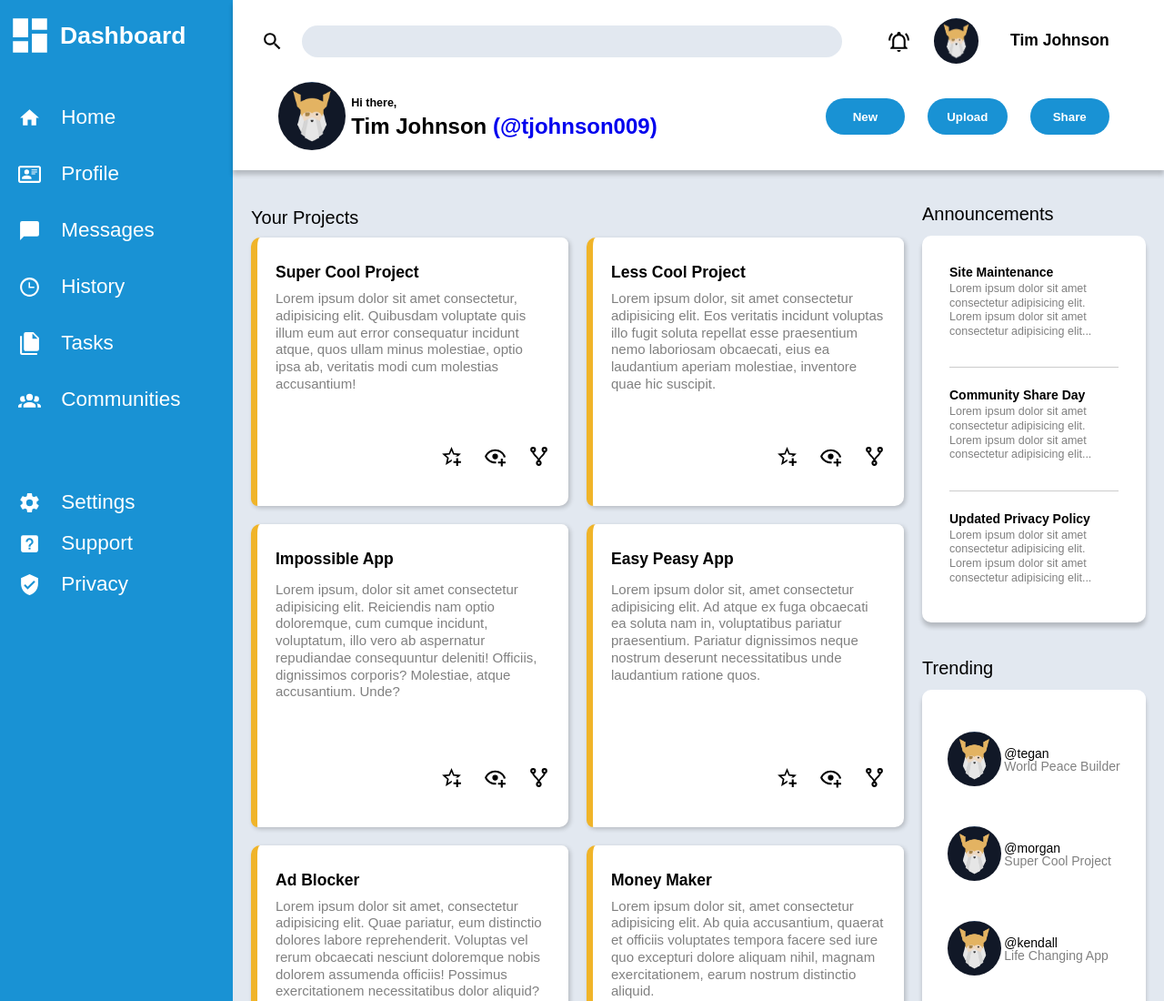
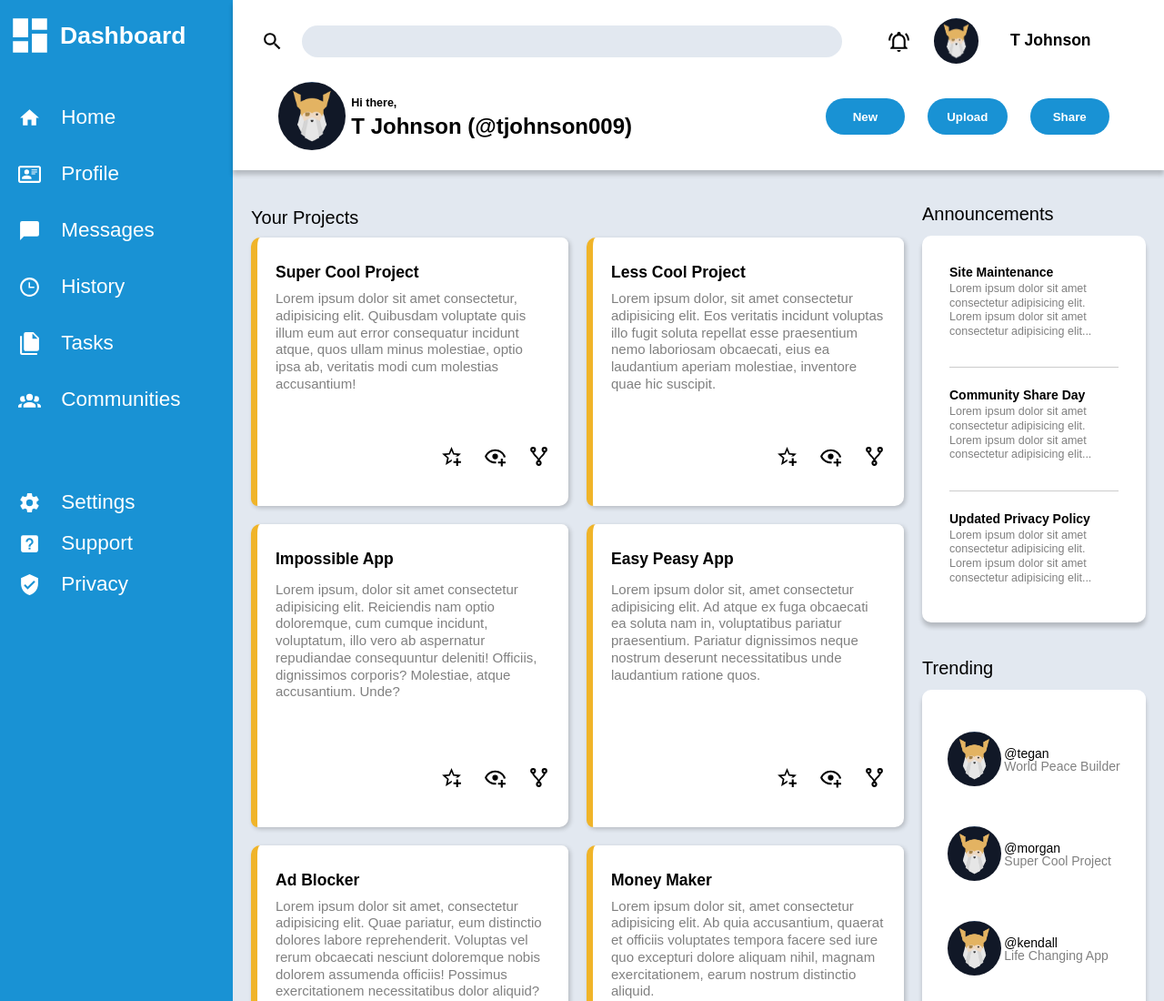
Before and after one commit to tjohnson009/top, a plain HTML site: page admin-dashboard/index.html in a window 1280 px wide. Shown: the top 1100 px of the page at 91% size. Drawn offline with Linux system fonts and the light colour scheme.

Commit message:
Privatize name and correct a tag color change

```diff
--- a/admin-dashboard/index.html
+++ b/admin-dashboard/index.html
@@ -19,7 +19,7 @@
                 <div class="nameplate">
                     <svg xmlns="http://www.w3.org/2000/svg" viewBox="0 0 24 24"><title>bell-ring-outline</title><path d="M10,21H14A2,2 0 0,1 12,23A2,2 0 0,1 10,21M21,19V20H3V19L5,17V11C5,7.9 7.03,5.17 10,4.29C10,4.19 10,4.1 10,4A2,2 0 0,1 12,2A2,2 0 0,1 14,4C14,4.1 14,4.19 14,4.29C16.97,5.17 19,7.9 19,11V17L21,19M17,11A5,5 0 0,0 12,6A5,5 0 0,0 7,11V18H17V11M19.75,3.19L18.33,4.61C20.04,6.3 21,8.6 21,11H23C23,8.07 21.84,5.25 19.75,3.19M1,11H3C3,8.6 3.96,6.3 5.67,4.61L4.25,3.19C2.16,5.25 1,8.07 1,11Z" /></svg>
                     <img class='profile' src="./src/ODIN.png" alt="Odin Project Face">
-                    <h4>Tim Johnson</h4>
+                    <h4>T Johnson</h4>
                 </div>
             </div>
             <div class="bottomline">
@@ -28,7 +28,7 @@
                         <img class='big-profile' src="./src/ODIN.png" alt="Odin Project Face">
                     </div>
                     <div class="hi-there">Hi there,</div>
-                    <h3>Tim Johnson <a href="https://www.x.com/tjohnson009">(@tjohnson009)</a></h3>
+                    <h3>T Johnson <a href="https://www.x.com/tjohnson009">(@tjohnson009)</a></h3>
                 </div>
                 <div class="buttons">
                     <button class="button">New</button>
--- a/admin-dashboard/style.css
+++ b/admin-dashboard/style.css
@@ -52,6 +52,10 @@ table {
     /* --box-shadow: 0 5px 6px rgba(209, 215, 222, .8); */
     --box-shadow: 0 5px 5px rgba(0, 0, 0, 0.2);
     font-family: Arial, Helvetica, sans-serif;
+
+    a {
+        color: black;
+    }
 
     svg {
         height: 2.5rem;
```
